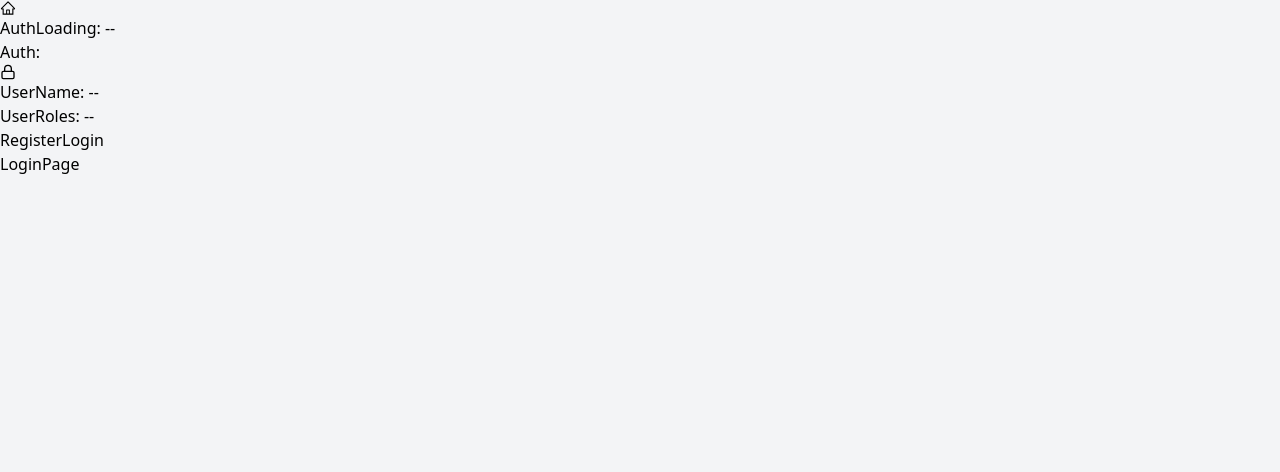
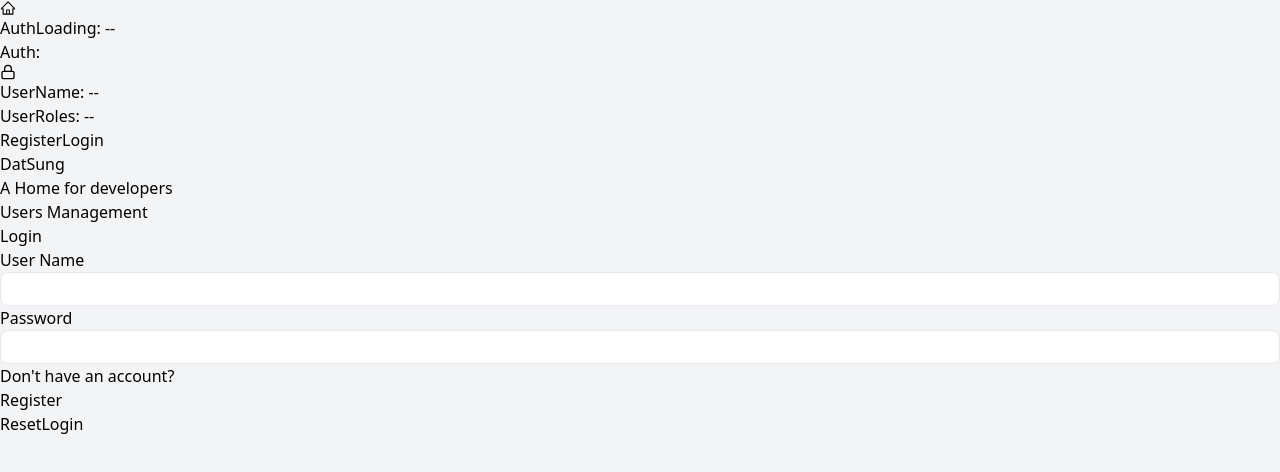
Before and after one commit to DatSung/APDSys-FE, a React (Vite) app: page /register in a window 1280 px wide. Both pictures are taken after a click on the button "Login". Shown: the top 472 px of the page. Built offline with nearby package versions, Linux system fonts and the light colour scheme.

Commit message:
update login function

```diff
--- a/src/auth/auth.utils.tsx
+++ b/src/auth/auth.utils.tsx
@@ -31,7 +31,7 @@ export const adminAccessRoles = [RolesEnum.OWNER, RolesEnum.ADMIN];
 export const ownerAccessRoles = [RolesEnum.OWNER];
 
 
-// Specify which Roles can be update by Logged-in user
+// Specify which Roles can be updated by Logged-in user
 export const allowedRolesForUpdateArray = (loggedInUser?: IAuthUser): string[] => {
     return loggedInUser?.roles.includes(RolesEnum.OWNER) ?
         [RolesEnum.ADMIN, RolesEnum.MANAGER, RolesEnum.USER] :
--- a/src/components/layout/Sidebar.tsx
+++ b/src/components/layout/Sidebar.tsx
@@ -16,7 +16,7 @@ const Sidebar = () => {
     };
 
     return (
-        <div className='shrink-0 bg-[#754eb4] w-60 p-2 min-h[calc(100vh-48px)] flex flex-col items-stretch'>
+        <div className='shrink-0 bg-[#754eb4] w-60 p-2 min-h-[calc(100vh-48px)] flex flex-col items-stretch gap-8'>
 
             <div className='self-center flex flex-col items-center'>
                 <CiUser className='w-10 h-10 text-white'/>
--- a/src/pages/public/LoginPage.tsx
+++ b/src/pages/public/LoginPage.tsx
@@ -1,9 +1,128 @@
-
+import * as Yup from 'yup';
+import {useForm} from "react-hook-form";
+import InputField from "../../components/general/InputField.tsx";
+import {yupResolver} from "@hookform/resolvers/yup";
+import useAuth from "../../hooks/useAuth.hook.ts";
+import Button from "../../components/general/Button.tsx";
+import toast from "react-hot-toast";
+import {useState} from "react";
+import {Link} from "react-router-dom";
+import {PATH_PUBLIC} from "../../routes/paths.ts";
+import {ILoginDTO} from "../../types/auth.types.ts";
 
 const LoginPage = () => {
+
+    const [loading, setLoading] = useState<boolean>(false);
+    const {login} = useAuth();
+
+    const loginSchema = Yup.object().shape({
+        userName: Yup.string().required("Username is required"),
+        password: Yup.string().required("Password is required").min(8, 'Password must be at least 8 characters'),
+    });
+
+    const {
+        control,
+        handleSubmit,
+        formState: {errors},
+        reset,
+    } = useForm<ILoginDTO>({
+
+        resolver: yupResolver(loginSchema),
+
+        defaultValues: {
+            userName: '',
+            password: ''
+        }
+    });
+
+    const onSubmitLoginForm = async (data: ILoginDTO) => {
+        try {
+            setLoading(true);
+            await login(data.userName, data.password);
+            setLoading(false);
+        } catch (error) {
+            setLoading(false);
+            const err = error as { data: string; status: number }
+            const {status} = err;
+
+            if (status === 401) {
+                toast.error('Invalid username or password');
+            } else {
+                toast.error('An error occurred. Please contact admins');
+            }
+
+        }
+    };
+
     return (
-        <div>
-            LoginPage
+        <div className='pageTemplate1'>
+            {/* <div>Left</div> */}
+            <div
+                className='max-sm:hidden flex-1 min-h-[600px] h-4/5 bg-gradient-to-tr from-[#DAC6FB] via-amber-400 to-[#AAC1F6] flex flex-col justify-center items-center rounded-l-2xl'>
+                <div
+                    className='h-3/5 p-6 rounded-2xl flex flex-col gap-8 justify-center items-start bg-white bg-opacity-20 border border-[#ffffff55] relative'>
+                    <h1 className='text-6xl font-bold text-[#754eb4]'>DatSung</h1>
+                    <h1 className='text-3xl font-bold text-[#754eb490]'>A Home for developers</h1>
+                    <h4 className='text-3xl font-semibold text-white'>Users Management</h4>
+                    <div
+                        className='absolute -top-20 right-20 w-48 h-48 bg-gradient-to-br from-[#ef32d9]  to-[#89fffd] rounded-full blur-3xl'></div>
+                    <div
+                        className='absolute -bottom-20 right-20 w-32 h-32 bg-gradient-to-br from-[#cc2b5e] to-[#753a88] rounded-full blur-3xl'></div>
+                </div>
+            </div>
+
+            {/* <div>Right</div> */}
+            <form
+                onSubmit={handleSubmit(onSubmitLoginForm)}
+                className='flex-1 min-h-[600px] h-4/5 bg-[#f0ecf7] flex flex-col justify-center items-center rounded-l-2xl'
+            >
+                <h1 className='text-4xl font-bold mb-2 text-[#754eb4]'>Login</h1>
+
+                <InputField
+                    control={control}
+                    label='User Name'
+                    inputName='userName'
+                    error={errors.userName?.message}
+                />
+
+                <InputField
+                    control={control}
+                    label='Password'
+                    inputName='password'
+                    inputType='passowrd'
+                    error={errors.password?.message}
+                />
+
+                <div className='px-4 mt-2 mb-6 w-9/12 flex gap-2'>
+                    <h1>Don't have an account?</h1>
+                    <Link
+                        to={PATH_PUBLIC.register}
+                        className='text-[754eb4] border border-[754eb4] hover:shadow-[0_0_5px_2px_#754eb44c] px-3 rounded-2xl duration-200'
+                    >
+                        Register
+                    </Link>
+                </div>
+
+                <div className='flex items-center justify-center gap-4 mt-6'>
+                    <Button
+                        variant='secondary'
+                        type='button'
+                        label='Reset'
+                        onClick={() => reset()}
+                    />
+                    <Button
+                        variant='primary'
+                        type='submit'
+                        label='Login'
+                        onClick={() => {
+                            // Do nothing
+                        }}
+                        loading={loading}
+                    />
+                </div>
+
+            </form>
+
         </div>
     )
 }
--- a/src/pages/public/RegisterPage.tsx
+++ b/src/pages/public/RegisterPage.tsx
@@ -88,47 +88,47 @@ const RegisterPage = () => {
                 <InputField
                     control={control}
                     label='First Name'
-                    inputName={'firstName'}
+                    inputName='firstName'
                     error={errors.firstName?.message}
                 />
 
                 <InputField
                     control={control}
                     label='Last Name'
-                    inputName={'lastName'}
+                    inputName='lastName'
                     error={errors.lastName?.message}
                 />
 
                 <InputField
                     control={control}
                     label='User Name'
-                    inputName={'userName'}
+                    inputName='userName'
                     error={errors.userName?.message}
                 />
 
                 <InputField
                     control={control}
                     label='Email'
-                    inputName={'email'}
+                    inputName='email'
                     error={errors.email?.message}
                 />
 
                 <InputField
                     control={control}
                     label='Password'
-                    inputName={'password'}
+                    inputName='password'
                     error={errors.password?.message}
                 />
 
                 <InputField
                     control={control}
                     label='Address'
-                    inputName={'address'}
+                    inputName='address'
                     error={errors.address?.message}
                 />
 
                 <div className='px-4 mt-2 mb-6 w-9/12 flex gap-2'>
-                    <h1>Already have an account</h1>
+                    <h1>Already have an account?</h1>
                     <Link
                         to={PATH_PUBLIC.login}
                         className='text-[754eb4] border border-[754eb4] hover:shadow-[0_0_5px_2px_#754eb44c] px-3 rounded-2xl duration-200'
```
